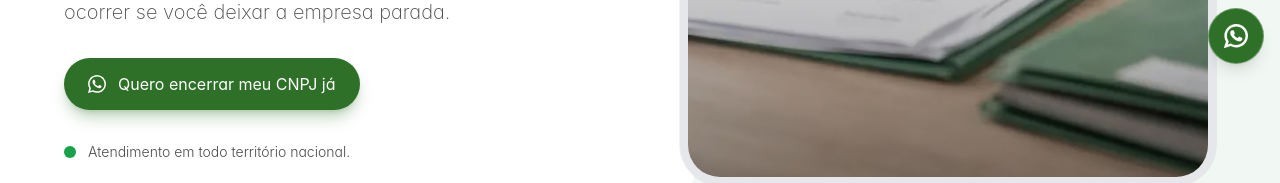
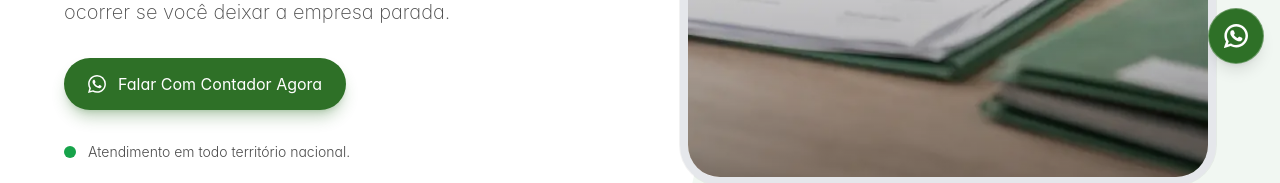
Before and after one commit to Paper-Street-Softwares/LPS-Edan-Baixa-de-Empresas, a React (Vite) app: page / in a window 1280 px wide. Shown: the part 720-903 px from the top of the page. Built offline with nearby package versions, Linux system fonts and the light colour scheme.

Commit message:
feat: Muda label do botao cta da hero

```diff
--- a/src/content/content.jsx
+++ b/src/content/content.jsx
@@ -134,7 +134,7 @@ const content = {
         <span>Encerramos sua empresa sem você sair de casa, em apenas</span>
       ),
       Destaque: (
-        <span className="destaque relative italic font-light">
+        <span className="relative italic font-light destaque">
           5 dias úteis
         </span>
       ),
@@ -152,7 +152,7 @@ const content = {
       alt: "Imagem ilustrativa da Seção Início",
       ctaButtonAriaLabel:
         "Botão para chamada de ação para contato pelo whatsapp",
-      ctaButtonText: <>Quero encerrar meu CNPJ já</>,
+      ctaButtonText: <>Falar Com Contador Agora</>,
       ctaButtonTextSecondary: <>A_Definir</>,
       obsHero: {
         icon: <>{/* ⚠️ */}</>,
```
